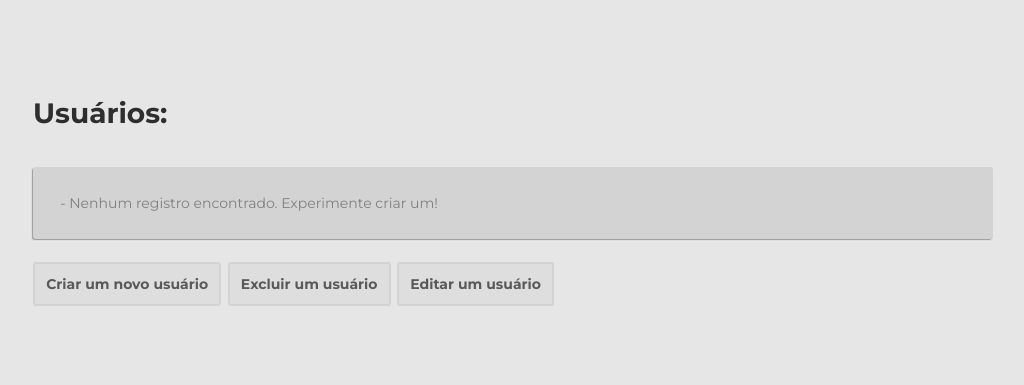
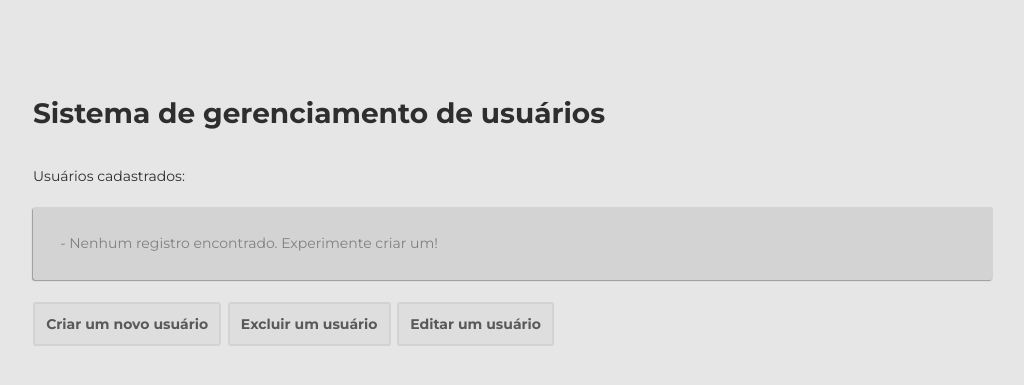
Before and after one commit to AntonyHaro/php-contacts-crud, a PHP site: page / in a window 1280 px wide. Shown: the top 385 px of the page, without its empty margins (127-1151 px from the left). Run offline with PHP 8.4, Linux system fonts and the light colour scheme; data that the repository does not hold is empty.

Commit message:
atualizações na estilização

```diff
--- a/home.html
+++ b/home.html
@@ -4,7 +4,7 @@
         <meta charset="UTF-8" />
         <meta name="viewport" content="width=device-width, initial-scale=1.0" />
         <title>Início</title>
-        <link rel="stylesheet" href="css/reset.css" />
+        <link rel="stylesheet" href="css/global.css" />
         <link rel="stylesheet" href="css/theme.css" />
         <link rel="stylesheet" href="css/home.css" />
     </head>
--- a/index.php
+++ b/index.php
@@ -12,7 +12,8 @@
 
 <body>
     <main>
-        <h1>Usuários:</h1>
+        <h1>Sistema de gerenciamento de usuários</h1>
+        <p>Usuários cadastrados:</p>
         <section class="user-container">
             <?php
             require_once "database.php";
@@ -46,9 +47,9 @@
             ?>
         </section>
         <section class="options">
-            <a href="create/create.html" class="create-user">Criar um novo usuário</a>
-            <a href="delete/delete.html" class="del-user">Excluir um usuário</a>
-            <a href="update/update.html" class="edit-user">Editar um usuário</a>
+            <a href="create/create.html">Criar um novo usuário</a>
+            <a href="delete/delete.html">Excluir um usuário</a>
+            <a href="update/update.html">Editar um usuário</a>
         </section>
     </main>
 </body>
```
